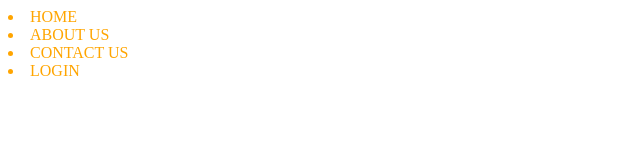
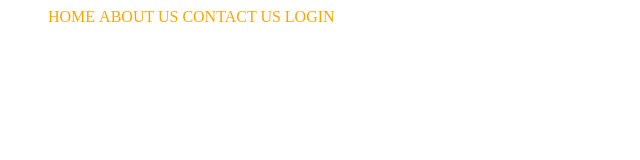
Before and after one commit to m-samik/railway-reservation-project, a plain HTML site: page homepage.html in a window 1280 px wide. Shown: the whole page, without its empty margins (0-640 px from the left). Drawn offline with Linux system fonts and the light colour scheme.

Commit message:
added mail

```diff
--- a/homepage.css
+++ b/homepage.css
@@ -1,5 +1,6 @@
 #l1 {
     color: orange;
+    width: 10px;
 }
 #l2 {
     color: orange;
@@ -10,3 +11,6 @@
 #l4 {
     color: orange;
 }
+li {
+    display: inline;
+}
--- a/homepage.html
+++ b/homepage.html
@@ -4,7 +4,7 @@
         <link rel="stylesheet"
               href="homepage.css">
     </head>
-    <li id="l1">
+    <ul><li id="l1">
         HOME
     </li>
     <li id ="l2">
@@ -15,5 +15,5 @@
     </li>
     <li id="l4">
         LOGIN
-    </li>
+    </li></ul>
 </html>
```
